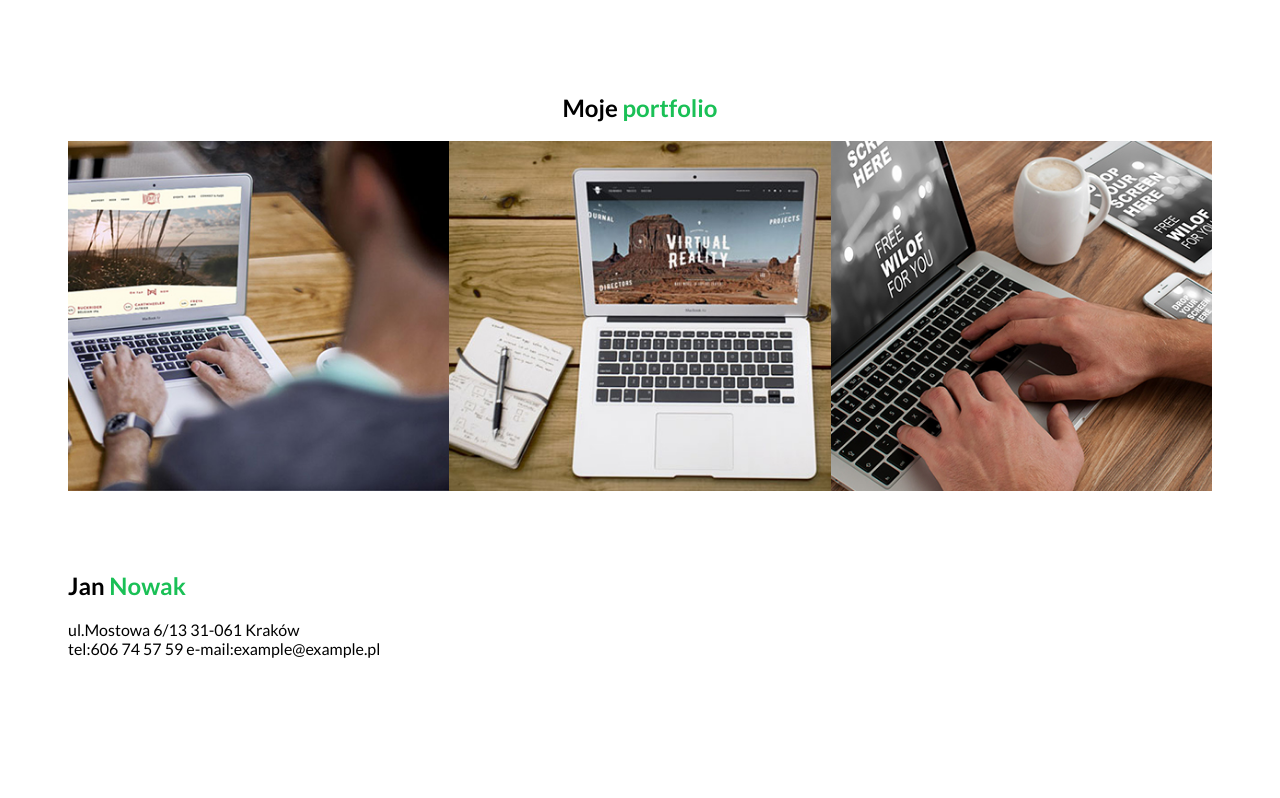
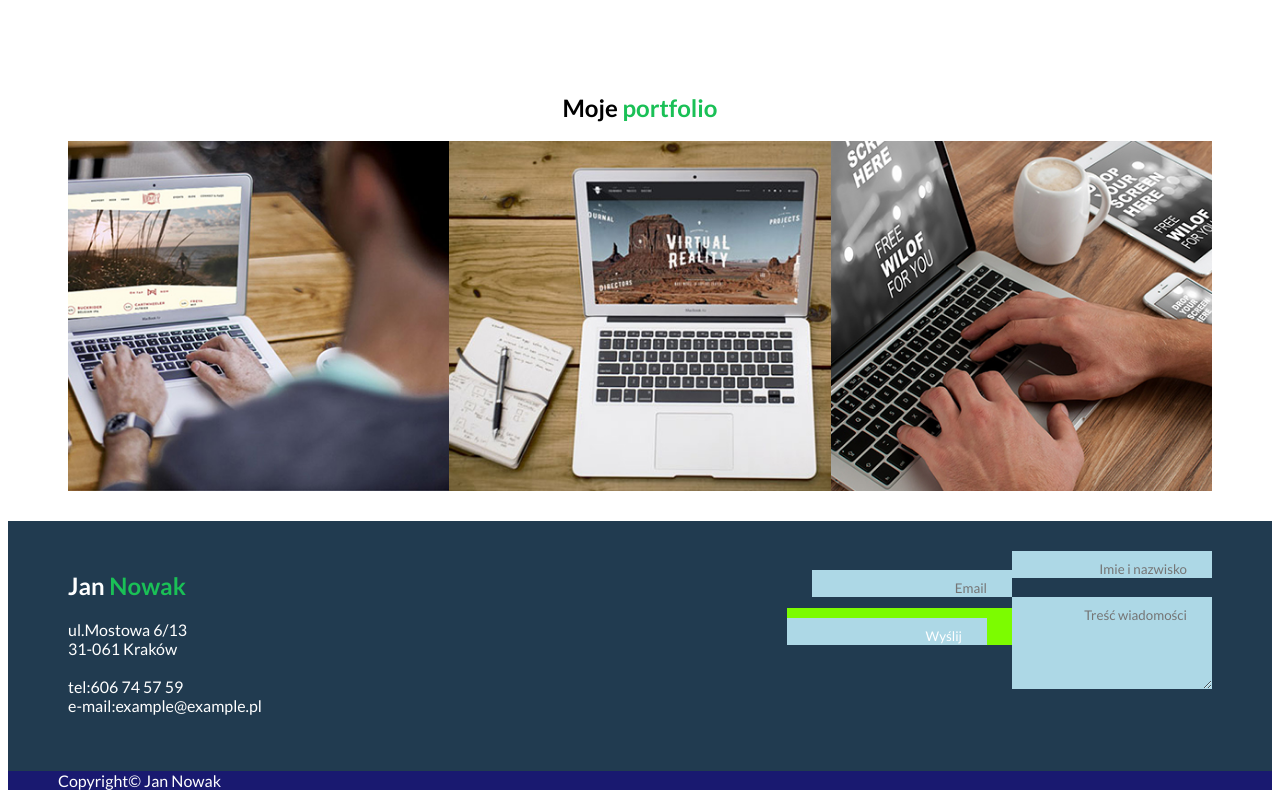
Before and after one commit to mat1489/projekt-portfolio, a plain HTML site: page index.html in a window 1280 px wide. Shown: the part 1588-2386 px from the top of the page. Before the commit the page ends 2284 px from the top, so only its background shows below. Drawn offline with Linux system fonts and the light colour scheme.

Commit message:
portfolio ver2

```diff
--- a/css/style.css
+++ b/css/style.css
@@ -199,7 +199,44 @@ section >h2{
 
 
 /*style do sekcji portfolio koniec*/
+#kontakt{
+   background-color: #213b50;
+    color: white;
+    height: 250px;
+}
 
 #kontakt h2{
     text-align: left;
 }
+adress{
+    width:50%;
+    margin:0;
+    float: left;
+}
+footer{
+    background-color: midnightblue;
+    height: auto;
+    text-align: left;
+   padding-left:  50px;
+    color: white;
+
+}
+input, textarea{
+    background-color: lightblue;
+    text-align: right;
+    float: right;
+    padding-right: 25px;
+    width: 200px;
+    padding-top: 10px;
+    color: white;
+    border: none;
+}
+#send{
+    background-color: lawngreen;
+    text-align: right;
+    float: right;
+    padding-right: 25px;
+    width: auto;
+    padding-top: 10px;
+    color: white;
+}
--- a/index.html
+++ b/index.html
@@ -103,16 +103,25 @@
             </div>
         </section>
         <section id="kontakt">
-           <h2>Jan <span>Nowak</span></h2>
+
            <adress>
-               ul.Mostowa 6/13
+              <h2>Jan <span>Nowak</span></h2>
+               ul.Mostowa 6/13<br>
                31-061 Kraków
-               <br>
-               tel:606 74 57 59
+               <br><br>
+               tel:606 74 57 59<br>
                e-mail:example@example.pl
            </adress>
-
+            <div id="form">
+                <input type="text" placeholder="Imie i nazwisko"><br>
+                <input type="email"placeholder="Email"><br>
+                <textarea name="" id="" cols="15" rows="5" placeholder="Treść wiadomości"></textarea><br>
+                <label id="send"><input type="submit" value="Wyślij"></label>
+            </div>
         </section>
+        <footer>
+            Copyright© Jan Nowak
+        </footer>
     </div>
 </body>
 </html>
```
